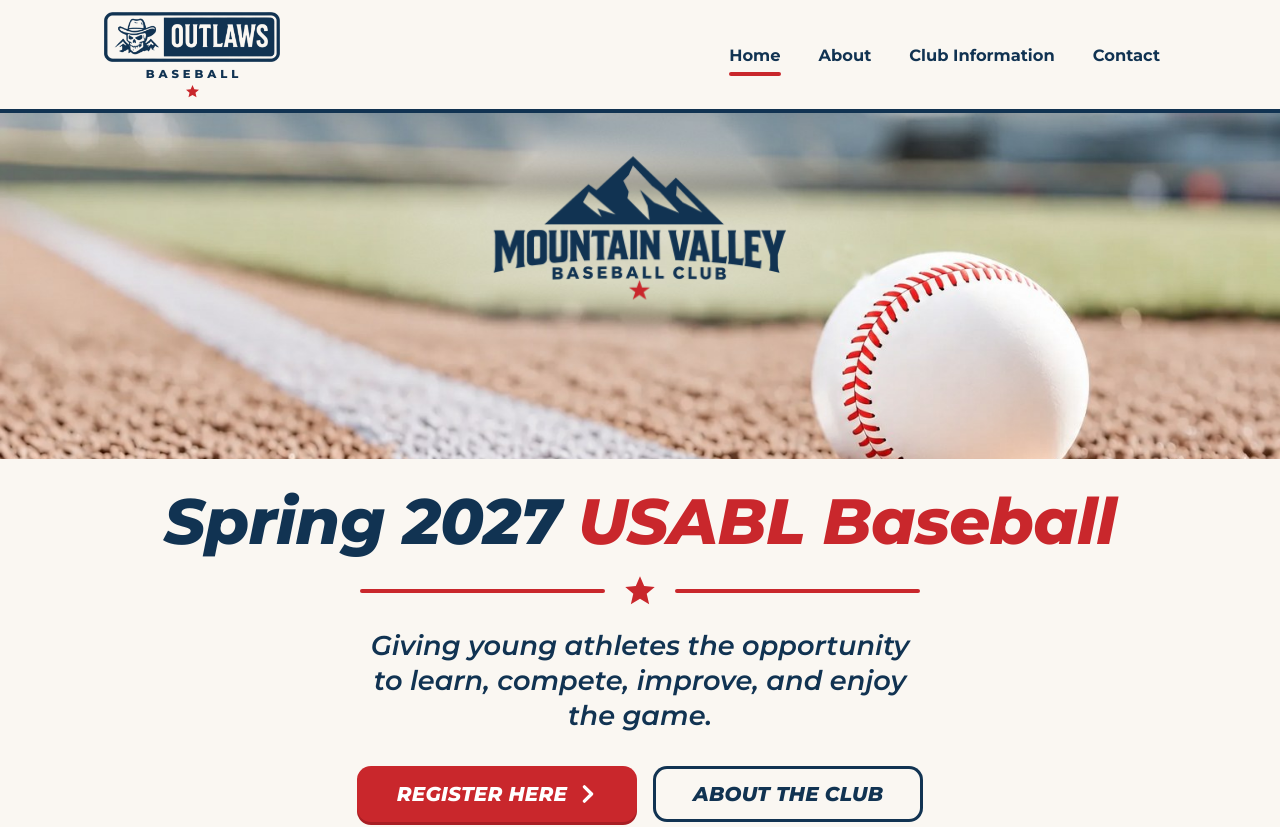
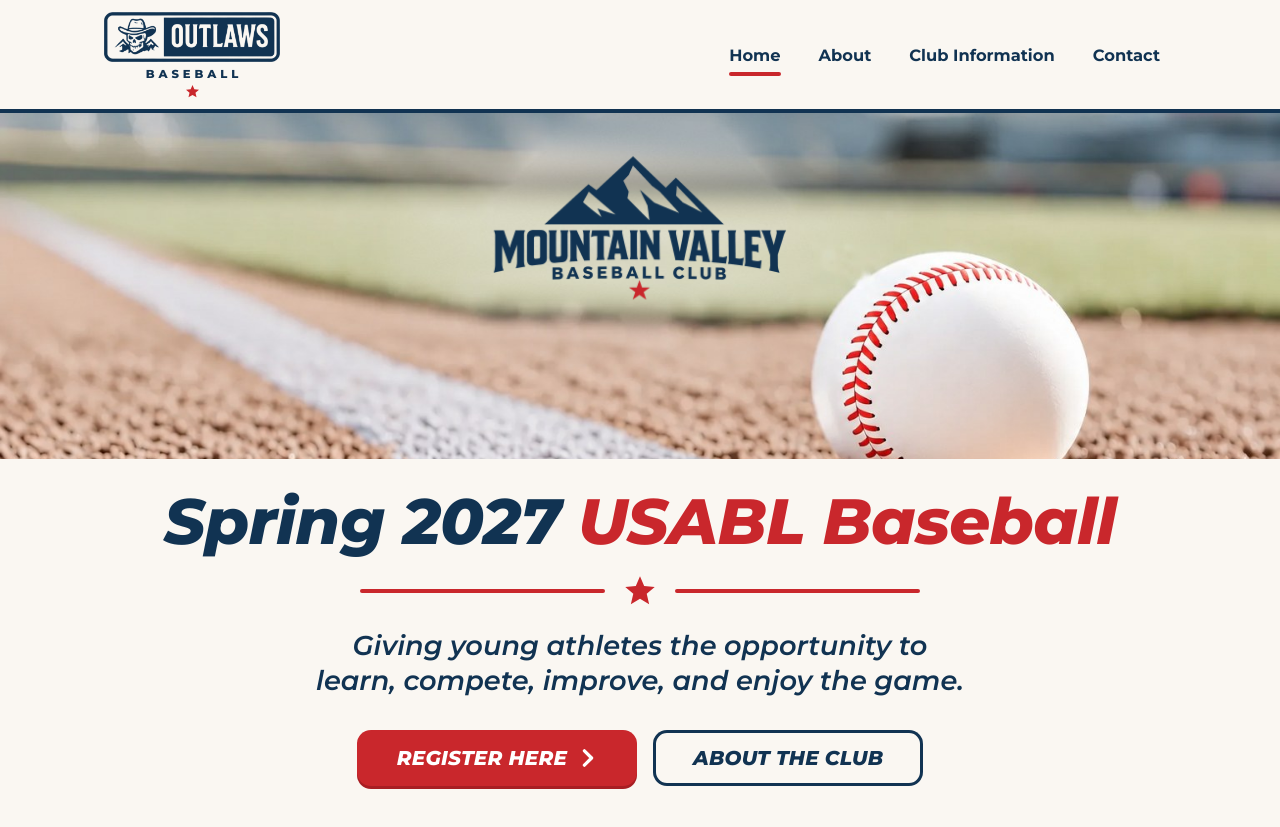
Before and after one commit to holliej0/mvbaseball, a plain HTML site: page index.html in a window 1280 px wide. Shown: the top 827 px of the page. Drawn offline with Linux system fonts and the light colour scheme.

Commit message:
Widen home tagline to two lines

```diff
--- a/css/styles.css
+++ b/css/styles.css
@@ -177,7 +177,7 @@ p { margin: 0; }
 .tagline {
   font-family: var(--display); font-style: italic; font-weight: 600;
   font-size: clamp(1.15rem, 2.6vw, 1.7rem); line-height: 1.3;
-  max-width: 21em; margin: 0 auto;
+  max-width: 30em; margin: 0 auto; text-wrap: balance;
 }
 .cta-row { display: flex; flex-wrap: wrap; gap: 16px; justify-content: center; margin-top: 32px; }
 
```
